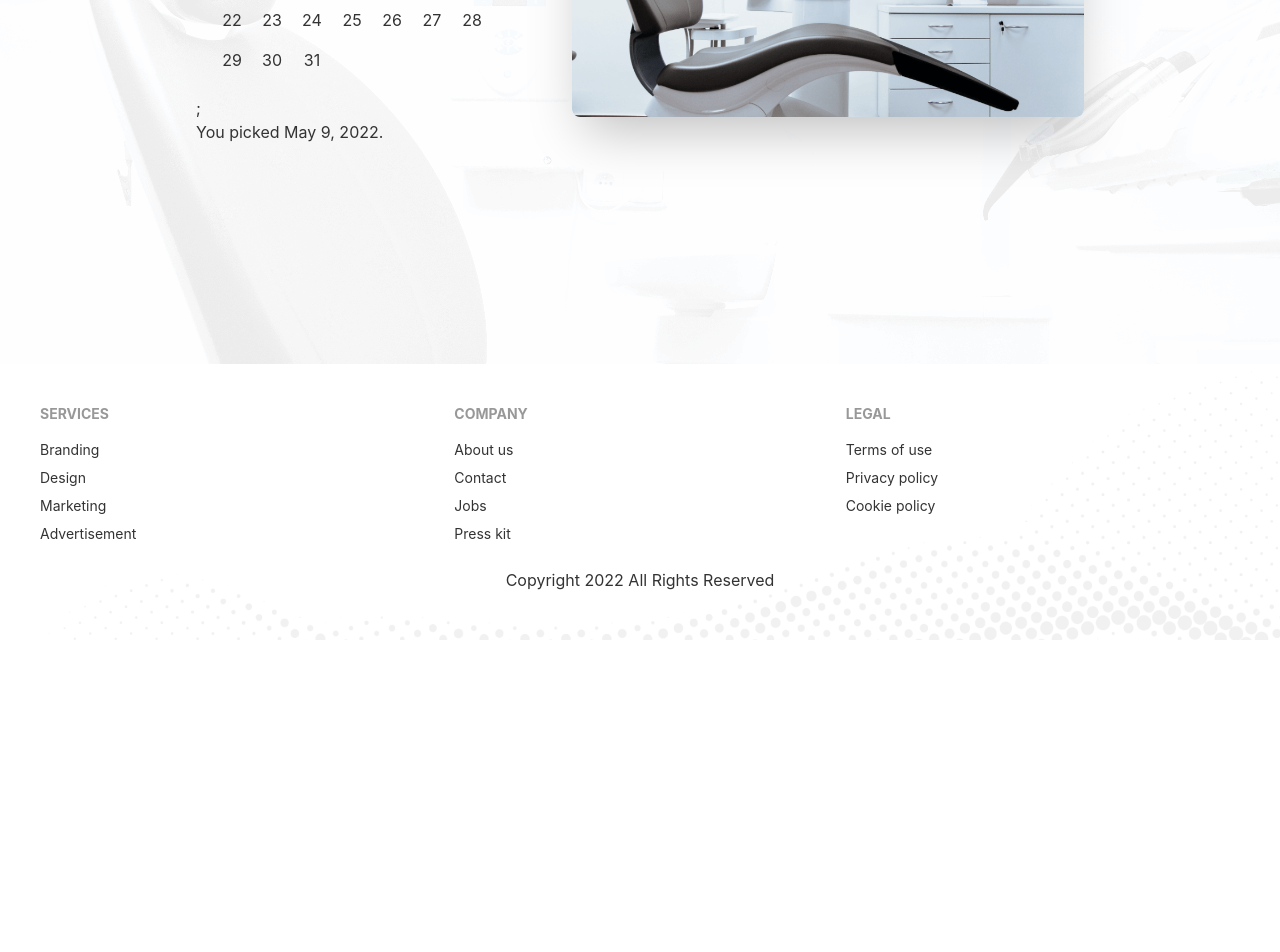
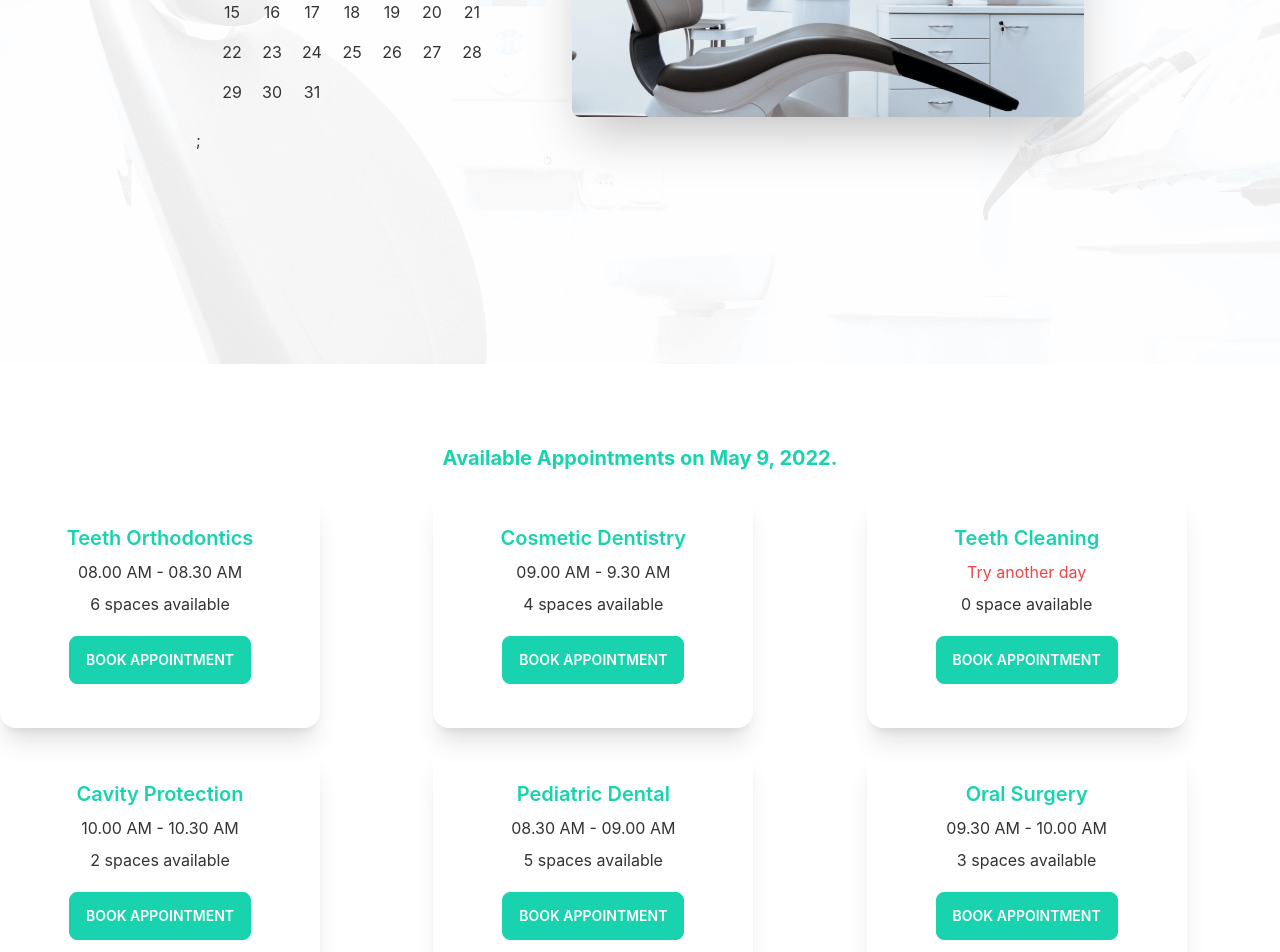
Before and after one commit to mdsaharshital/doctors-portal-client, a React (Create React App) app: page /appointment in a window 1280 px wide. Shown: the part 500-1452 px from the top of the page. Before the commit the page ends 1140 px from the top, so only its background shows below. Built offline with nearby package versions, Linux system fonts and the light colour scheme.

Commit message:
appointment page done

```diff
--- /dev/null
+++ b/public/services.json
@@ -0,0 +1,57 @@
+[
+    {
+      "_id": 1,
+      "name": "Teeth Orthodontics",
+      "slots": [
+        "08.00 AM - 08.30 AM",
+        "08.30 AM - 09.00 AM",
+        "09.00 AM - 9.30 AM",
+        "09.30 AM - 10.00 AM",
+        "10.00 AM - 10.30 AM",
+        "10.30 AM - 11.00 AM"
+      ]
+    },
+    {
+      "_id": 2,
+      "name": "Cosmetic Dentistry",
+      "slots": [
+        "09.00 AM - 9.30 AM",
+        "09.30 AM - 10.00 AM",
+        "10.00 AM - 10.30 AM",
+        "10.30 AM - 11.00 AM"
+      ]
+    },
+    {
+      "_id": 3,
+      "name": "Teeth Cleaning",
+      "slots": []
+    },
+    {
+      "_id": 4,
+      "name": "Cavity Protection",
+      "slots": [
+        "10.00 AM - 10.30 AM",
+        "10.30 AM - 11.00 AM"
+      ]
+    },
+    {
+      "_id": 5,
+      "name": "Pediatric Dental",
+      "slots": [
+        "08.30 AM - 09.00 AM",
+        "09.00 AM - 9.30 AM",
+        "09.30 AM - 10.00 AM",
+        "10.00 AM - 10.30 AM",
+        "10.30 AM - 11.00 AM"
+      ]
+    },
+    {
+      "_id": 6,
+      "name": "Oral Surgery",
+      "slots": [
+        "09.30 AM - 10.00 AM",
+        "10.00 AM - 10.30 AM",
+        "10.30 AM - 11.00 AM"
+      ]
+    }
+  ]
--- a/src/App.css
+++ b/src/App.css
@@ -0,0 +1,3 @@
+:root{
+    --rdp-accent-color: #19D3AE !important;
+}
--- a/src/pages/Appointment/Appointment.js
+++ b/src/pages/Appointment/Appointment.js
@@ -1,11 +1,14 @@
-import React from "react";
+import React, { useState } from "react";
 import Footer from "../Shared/Footer";
 import AppointmentBanner from "./AppointmentBanner";
+import AvailableAppointment from "./AvailableAppointment";
 
 const Appointment = () => {
+  const [date, setDate] = useState(new Date());
   return (
-    <div>
-      <AppointmentBanner />
+    <div className="container mx-auto">
+      <AppointmentBanner date={date} setDate={setDate} />
+      <AvailableAppointment date={date} />
       <Footer />
     </div>
   );
--- a/src/pages/Appointment/AppointmentBanner.js
+++ b/src/pages/Appointment/AppointmentBanner.js
@@ -1,12 +1,10 @@
-import React, { useState } from "react";
+import React from "react";
 import chair from "../../../src/assets/images/chair.png";
 import bg from "../../../src/assets/images/bg.png";
 import { DayPicker } from "react-day-picker";
 import "react-day-picker/dist/style.css";
-import { format } from "date-fns";
 
-const AppointmentBanner = () => {
-  const [selected, setSelected] = useState(new Date());
+const AppointmentBanner = ({ date, setDate }) => {
   return (
     <div
       style={{ background: `url(${bg})` }}
@@ -18,9 +16,16 @@ const AppointmentBanner = () => {
           className="max-w-80 md:max-w-lg rounded-lg shadow-2xl mx-auto block md:ml-12"
           alt="chairimage"
         />
-        <div>
-          <DayPicker mode="single" selected={selected} onSelect={setSelected} />
-          ;<p>You picked {format(selected, "PP")}.</p>
+        <div className="mt-10">
+          <DayPicker
+            styles={{
+              caption: { color: "#19D3AE" },
+            }}
+            mode="single"
+            selected={date}
+            onSelect={setDate}
+          />
+          ;
         </div>
       </div>
     </div>
--- /dev/null
+++ b/src/pages/Appointment/AvailableAppointment.js
@@ -0,0 +1,26 @@
+import { format } from "date-fns";
+import React, { useEffect, useState } from "react";
+import Service from "./Service";
+
+const AvailableAppointment = ({ date }) => {
+  const [services, setServices] = useState([]);
+  useEffect(() => {
+    fetch("services.json")
+      .then((res) => res.json())
+      .then((data) => setServices(data));
+  }, []);
+  return (
+    <div className="my-20">
+      <h4 className="text-center text-secondary text-xl font-bold">
+        Available Appointments on {format(date, "PP")}.
+      </h4>
+      <div className="grid grid-cols-1 md:grid-cols-2 lg:grid-cols-3 gap-5 my-5">
+        {services.map((service) => (
+          <Service key={service._id} service={service} />
+        ))}
+      </div>
+    </div>
+  );
+};
+
+export default AvailableAppointment;
--- /dev/null
+++ b/src/pages/Appointment/Service.js
@@ -0,0 +1,29 @@
+import React from "react";
+
+const Service = ({ service }) => {
+  const { name, slots } = service;
+  return (
+    <div className="card lg:max-w-80 shadow-xl">
+      <div className="card-body text-center">
+        <h2 className="card-title justify-center text-secondary">{name}</h2>
+        <p>
+          {slots.length ? (
+            <span>{slots[0]}</span>
+          ) : (
+            <span className="text-red-500">Try another day</span>
+          )}
+        </p>
+        <p>
+          {slots.length} {slots.length > 1 ? "spaces" : "space"} available
+        </p>
+        <div className="card-actions justify-center">
+          <button className="btn btn-secondary text-white uppercase my-3">
+            Book appointment
+          </button>
+        </div>
+      </div>
+    </div>
+  );
+};
+
+export default Service;
```
